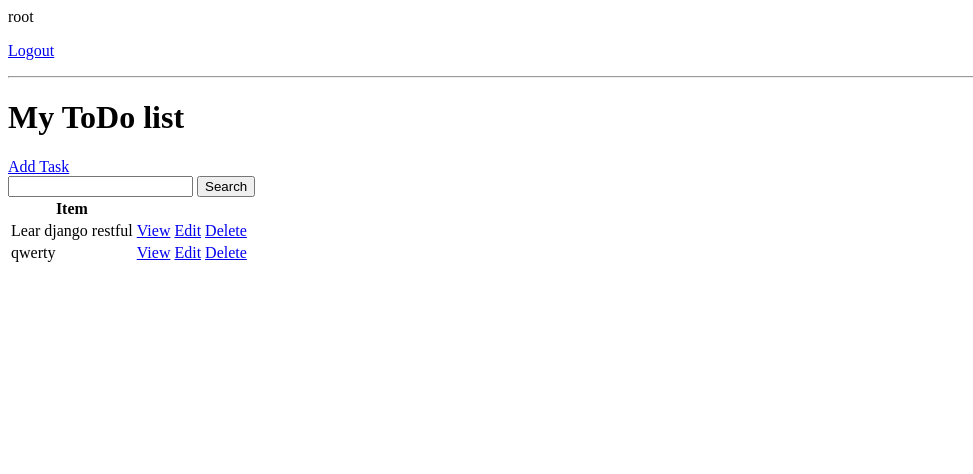
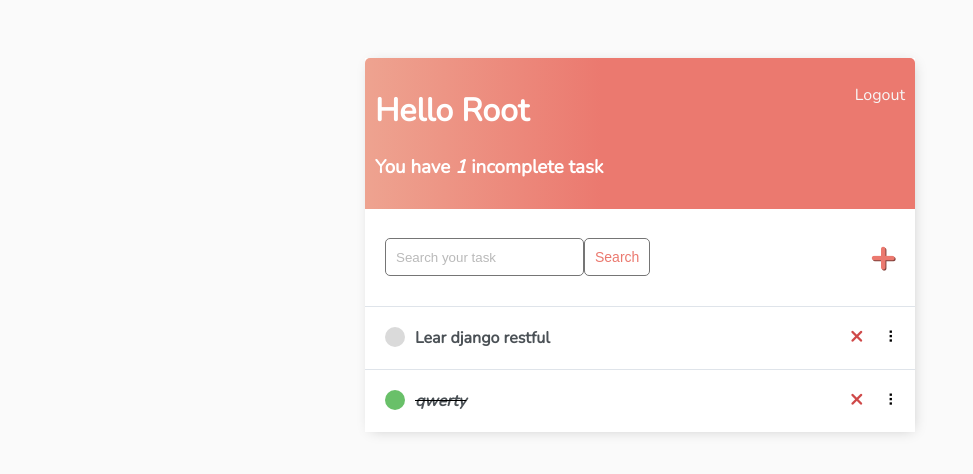
Before and after one commit to Valera917/django_todo_list, a Django app: page / in a window 1280 px wide. Shown: the top 474 px of the page, without its empty margins (0-973 px from the left). Run offline with Django 4.2, Linux system fonts and the light colour scheme; a user stored in the database is signed in; data comes from the database, SQL or seed files in the repository; both versions use the stored data as it was after the commit.

Commit message:
stylish app

```diff
--- /dev/null
+++ b/base/static/base/css/style.css
@@ -0,0 +1,174 @@
+body {
+    background-color: #FAFAFA;
+    font-family: 'Nunito', sans-serif;
+    padding-top: 50px;
+}
+
+/*h1, h2, h3, h4, h5, h6 {*/
+/*    font-family: 'Raleway', sans-serif;*/
+/*}*/
+
+a, p {
+    color: #4b5156
+}
+
+a {
+    font-weight: 600;
+}
+
+.container {
+    max-width: 550px;
+    margin: auto;
+    background-color: #fff;
+    -webkit-box-shadow: 2px 2px 13px -4px rgba(0, 0, 0, 0.21);
+    box-shadow: 2px 2px 13px -4px rgba(0, 0, 0, 0.21);
+}
+
+input {
+    outline: none;
+    border: none;
+}
+
+.header-bar {
+    display: flex;
+    justify-content: space-between;
+    color: #fff;
+    padding: 10px;
+    border-radius: 5px 5px 0 0;
+    background: linear-gradient(90deg, #EEA390 0%, #EB796F 43%, #EB796F 100%);
+}
+
+.header-bar a {
+    color: rgb(247, 247, 247);
+    text-decoration: none;
+    font-weight: 200;
+}
+
+.task-wrapper {
+    display: flex;
+    align-items: center;
+    justify-content: space-between;
+    background-color: #fff;
+    border-top: 1px solid #dfe4ea;
+    overflow: hidden;
+}
+
+.task-title {
+    display: flex;
+    padding: 20px;
+}
+
+.task-title a {
+    text-decoration: none;
+    color: #4b5156;
+    margin-left: 10px;
+}
+
+.task-complete-icon {
+    height: 20px;
+    width: 20px;
+    background-color: rgb(105, 192, 105);
+    border-radius: 50%;
+}
+
+.task-incomplete-icon {
+    height: 20px;
+    width: 20px;
+    background-color: rgb(218, 218, 218);
+    border-radius: 50%;
+}
+
+.delete-link {
+    text-decoration: none;
+    font-weight: 900;
+    color: #cf4949;
+    font-size: 22px;
+    line-height: 0;
+    padding: 20px 0px;
+}
+
+/*Handle Classes*/
+
+.handle {
+    display: inline-block;
+    padding: 20px 16px;
+    cursor: grab;
+    user-select: none;
+}
+
+.handle:after,
+.handle:before {
+    display: block;
+    content: "";
+}
+
+.handle:active,
+.handle:active:before,
+.handle:active:after {
+    cursor: grabbing;
+}
+
+.dropArea {
+    background-color: #f1f2f6;
+    color: black;
+    border: #ced6e0 1px solid;
+}
+
+.selectedTask {
+    opacity: 0.6;
+}
+
+
+#add-link {
+    color: #EB796F;
+    text-decoration: none;
+    font-size: 42px;
+    text-shadow: 1px 1px #81413b;
+}
+
+#search-add-wrapper {
+    display: flex;
+    justify-content: space-between;
+    align-items: center;
+    padding: 20px;
+}
+
+@media screen and (max-width:320px) {
+    #search-add-wrapper {
+        padding: 10px;
+    }
+}
+
+input[type=text],
+input[type=password],
+textarea {
+    border: 1px solid #757575;
+    border-radius: 5px;
+    padding: 10px;
+    width: 90%;
+}
+
+label {
+    padding-top: 10px !important;
+    display: block;
+}
+
+::placeholder {
+    font-weight: 300;
+    opacity: 0.5;
+}
+
+.button {
+    border: 1px solid #757575;
+    background-color: #FFF;
+    color: #EB796F;
+    padding: 10px;
+    font-size: 14px;
+    border-radius: 5px;
+    cursor: pointer;
+    text-decoration: none;
+}
+
+.card-body {
+    padding: 20px;
+}
--- /dev/null
+++ b/base/templates/base/main.html
@@ -0,0 +1,22 @@
+{% load static %}
+
+<!DOCTYPE html>
+<html lang="en">
+<head>
+    <meta charset="UTF-8">
+    <meta name="viewport" content="width=device-width, initial-scale=1.0">
+    <title>To Do Items</title>
+    <link rel="preconnect" href="https://fonts.googleapis.com">
+    <link rel="preconnect" href="https://fonts.gstatic.com" crossorigin>
+    <link href="https://fonts.googleapis.com/css2?family=Nunito:wght@200&display=swap" rel="stylesheet">
+    <link type="text/css" rel="stylesheet" href="{% static 'base/css/style.css' %}">
+</head>
+<body>
+
+    <div class="container">
+        {% block content %}
+        {% endblock %}
+    </div>
+
+</body>
+</html>
--- a/base/templates/base/task_list.html
+++ b/base/templates/base/task_list.html
@@ -1,43 +1,51 @@
-<!DOCTYPE html>
-<html lang="en">
-<head>
-    <meta charset="UTF-8">
-    <title>Title</title>
-</head>
-<body>
+{% extends 'base/main.html' %}
+    {% block content %}
 
+        <div class="header-bar">
+            <div class="">
+                <h1>Hello {{ request.user|title }}</h1>
+                <h3>You have <i>{{ count }}</i> incomplete task{{ count|pluralize:'s' }}</h3>
+            </div>
             {% if request.user.is_authenticated %}
-        {{ request.user }}
                 <p><a href="{% url 'logout' %}">Logout</a></p>
             {% else %}
                 <a href="{% url 'login' %}">Login</a>
             {% endif %}
-    <hr>
+        </div>
 
-    <h1>My ToDo list</h1>
-    <a href="{% url 'task-create' %}">Add Task</a>
+        <div id="search-add-wrapper">
+            <form method="get" style="display: flex;">
+                <input type='text' name='search-area' placeholder="Search your task" value="{{search_input}}">
+                <input class="button" type="submit" value='Search'>
+            </form>
+            {% if tasks|length > 0 %}
+                <a id="add-link" href="{% url 'task-create' %}">&#x2b;</a>
+            {% endif %}
+        </div>
 
-    <form action="" method="get">
-        <label><input type="text" name="search-area" value="{{ search_input }}"></label>
-        <input type="submit" value="Search">
-    </form>
 
-    <table>
-        <tr>
-            <th>Item</th>
-            <th></th>
-            <th></th>
-        </tr>
+        <div id="tasklist" class="task-items-wrapper">
             {% for task in tasks %}
-        <tr>
-            <td>{{ task.title }}</td>
-            <td><a href="{% url 'task' task.pk %}">View</a></td>
-            <td><a href="{% url 'task-update' task.pk %}">Edit</a></td>
-            <td><a href="{% url 'task-delete' task.pk %}">Delete</a></td>
-        </tr>
+            <div class="task-wrapper" data-position="{{task.pk}}">
+                <div class="task-title">
+                    {% if task.complete %}
+                    <div class="task-complete-icon"></div>
+                    <i><s><a href="{% url 'task-update' task.id %}">{{task}}</a></s></i> {% else %}
+                    <div class="task-incomplete-icon"></div>
+                    <a href="{% url 'task-update' task.id %}">{{task}}</a> {% endif %}
+                </div>
+                <div class="task-controls">
+                    <a class="delete-link" href="{% url 'task-delete' task.id %}">&#215;</a>
+                    <span class="handle">&nbsp;&#10247;</span>
+                </div>
+            </div>
+
             {% empty %}
-        <h3>No items in list</h3>
+            <div style="text-align: center; padding-bottom: 10px; line-height: 1em;">
+                <h3>No new tasks are created.</h3>
+                <h3>Create a <a style="text-decoration: none; color: #e53935;" href="{% url 'task-create' %}">New task</a> ! </h3>
+            </div>
             {% endfor %}
-    </table>
-</body>
-</html>
+        </div>
+
+    {% endblock %}
```
Also changed, not shown: base/templates/base/login.html (+16 -16 lines), base/templates/base/register.html (+22 -16 lines), base/templates/base/task_confirm_delete.html (+14 -15 lines), base/templates/base/task_form.html (+15 -16 lines), db.sqlite3, 1 other file. Lines whose indentation alone changed are shown as unchanged.
